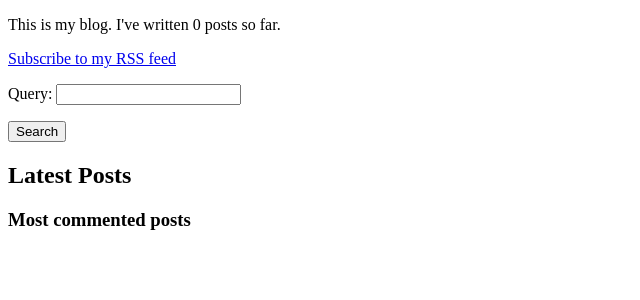
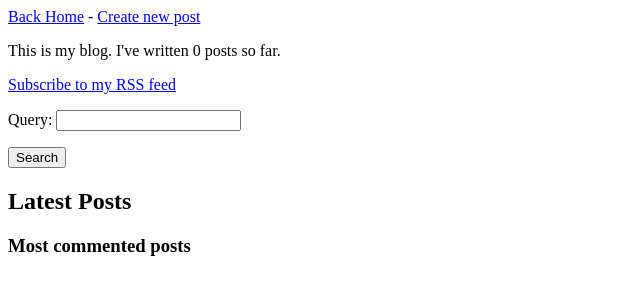
Before and after one commit to tolu-c/theBlog, a Django app: page /search/ in a window 1280 px wide. Shown: the top 300 px of the page, without its empty margins (0-640 px from the left). Run offline with Django 4.2, Linux system fonts and the light colour scheme; data that the repository does not hold is empty.

Commit message:
add post functionality

```diff
--- a/blog/forms.py
+++ b/blog/forms.py
@@ -1,5 +1,12 @@
 from django import forms
-from .models import Comment
+from .models import Comment, Post
+
+
+class PostAddform(forms.ModelForm):
+    class Meta:
+        model = Post
+        fields = ('title', 'slug', 'author', 'body',
+                  'publish', 'status', 'tags')
 
 
 class EmailPostForm(forms.Form):
--- a/blog/templates/blog/base.html
+++ b/blog/templates/blog/base.html
@@ -7,6 +7,13 @@
     {% comment %} <link href="{% static "css/blog.css" %}" rel="stylesheet"> {% endcomment %}
   </head>
   <body>
+    <span>
+      <a href="{% url 'blog:post_list' %}">Back Home</a>
+    </span> -
+    <span>
+      <a href="{% url 'blog:post_new' %}">Create new post</a>
+    </span>
+
     <p>This is my blog. I've written {% total_posts %} posts so far.</p>
     <p>
       <a href="{% url "blog:post_feed" %}">Subscribe to my RSS feed</a>
--- a/blog/urls.py
+++ b/blog/urls.py
@@ -1,4 +1,3 @@
-from os import name
 from django.urls import path
 from .feeds import LatestPostsFeed
 from . import views
@@ -8,10 +7,11 @@ app_name = 'blog'
 urlpatterns = [
     path('', views.post_list, name='post_list'),
     # path('', views.PostListView.as_view(), name='post_list'),
+    path('post/new/', views.PostCreateView.as_view(), name='post_new'),
     path('<int:year>/<int:month>/<int:day>/<slug:post>/',
          views.post_detail, name='post_detail'),
     path('<int:post_id>/share/', views.post_share, name='post_share'),
     path('tag/<slug:tag_slug>/', views.post_list, name='post_list_by_tag'),
     path('feed/', LatestPostsFeed(), name='post_feed'),
-    path('search/', views.post_search, name='post_search')
+    path('search/', views.post_search, name='post_search'),
 ]
--- a/blog/views.py
+++ b/blog/views.py
@@ -9,7 +9,7 @@ from django.db.models import Count
 from django.contrib.postgres.search import SearchVector, SearchQuery, SearchRank
 
 # class based views
-from django.views.generic import ListView
+from django.views.generic import ListView, CreateView
 
 # Create your views here.
 
@@ -19,6 +19,12 @@ class PostListView(ListView):
     context_object_name = 'posts'
     paginate_by = 5
     template_name = 'blog/post/list.html'
+
+
+class PostCreateView(CreateView):
+    model = Post
+    template_name = 'blog/post/add_post.html'
+    fields = '__all__'
 
 
 def post_list(request, tag_slug=None):
@@ -91,7 +97,8 @@ def post_search(request):
         form = SearchForm(request.GET)
         if form.is_valid():
             query = form.cleaned_data['query']
-            search_vector = SearchVector('title', weight='A') + SearchVector('body', weight='B')
+            search_vector = SearchVector(
+                'title', weight='A') + SearchVector('body', weight='B')
             search_query = SearchQuery(query)
             results = Post.published.annotate(
                 search=search_vector, rank=SearchRank(search_vector, search_query)).filter(rank__gte=0.3).order_by('-rank')
```
Also changed, not shown: blog/templates/blog/post/add_post.html (added, +12 -0 lines), requirements.txt (+13 -0 lines).
